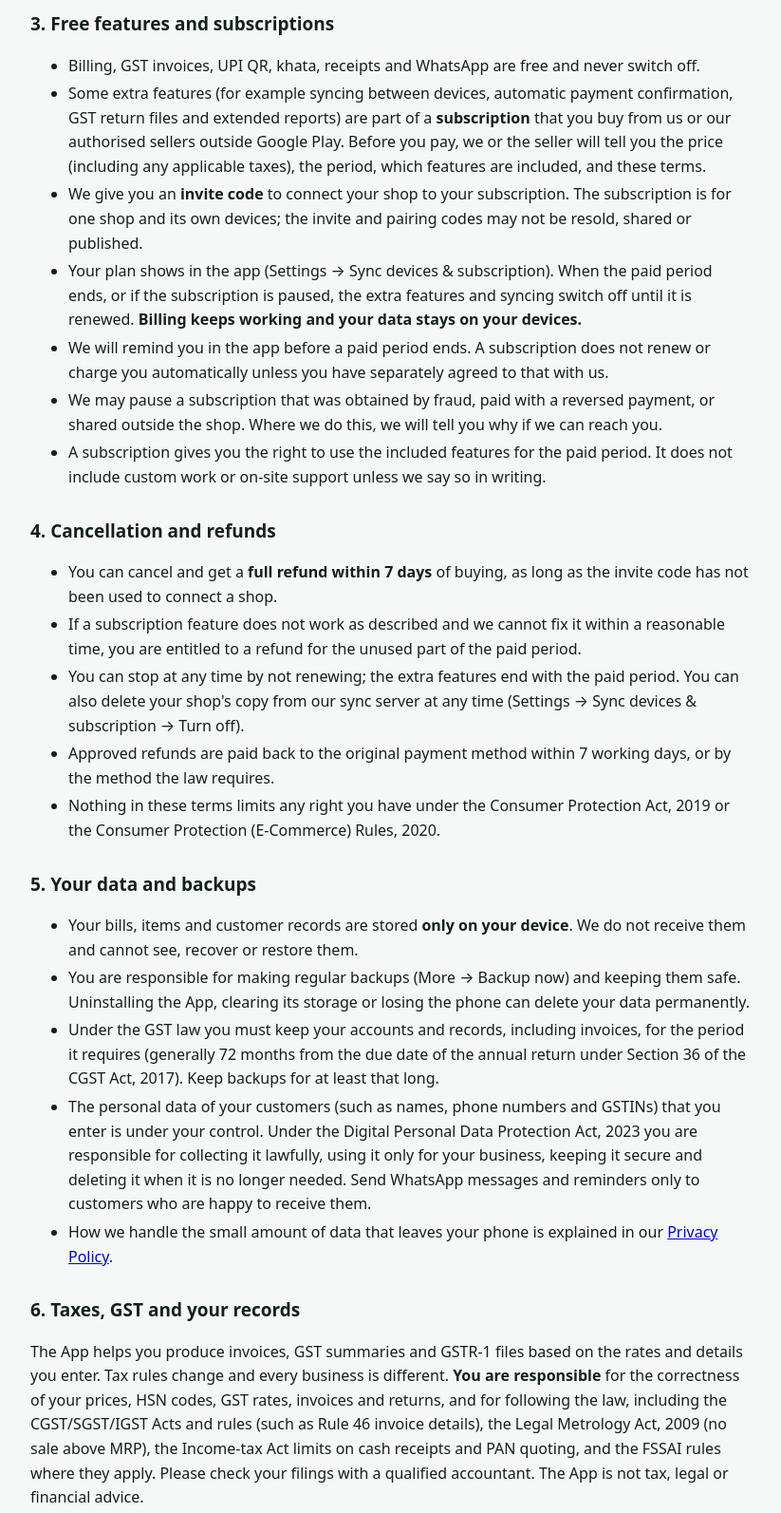
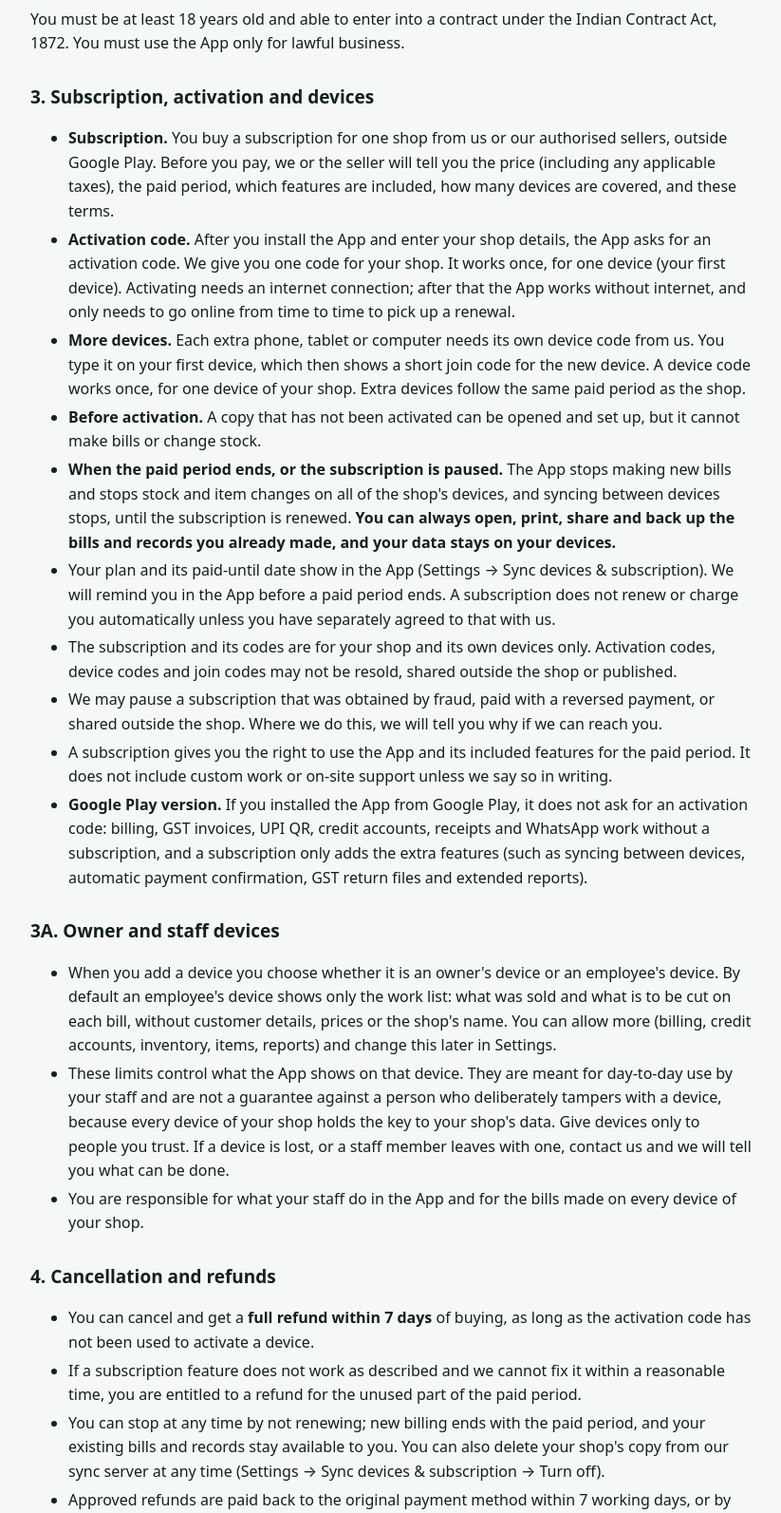
Before and after one commit to sarthakp1023-maker/atmanirbhar-licences, a plain HTML site: page terms.html in a window 1280 px wide. Shown: the part 700-2293 px from the top of the page at 95% size, without its empty margins (228-1051 px from the left). Drawn offline with Linux system fonts and the light colour scheme.

Commit message:
Terms of service: activation codes, device codes, staff devices

```diff
--- a/terms.html
+++ b/terms.html
@@ -17,10 +17,10 @@
 </head>
 <body><main>
 <h1>Terms of Service</h1>
-<p class="muted">App: <b>Atmanirbhar</b> · Provider: <b>Uncle Sam Son LLC</b> · Last updated: 24 November 2026</p>
+<p class="muted">App: <b>Atmanirbhar</b> · Provider: <b>Uncle Sam Son LLC</b> · Last updated: 26 November 2026</p>
 
 <div class="box">
-<p><b>In short:</b> The app is free to use. Your shop data stays on your phone and you are responsible for backing it up. Extra features come with a paid subscription for your shop. The app helps you make bills and GST reports, but you and your accountant are responsible for what you file. Payments go straight from your customer to you; we never touch the money. Indian law applies, and your rights under the Consumer Protection Act, 2019 are not affected.</p>
+<p><b>In short:</b> The app works with a subscription for your shop. We give you a one-time activation code for your first device; extra devices each need a device code from us. When the paid period ends, you cannot make new bills until it is renewed, but you can always open, print and back up the bills you already made. Your shop data stays on your own devices and you are responsible for backing it up. The app helps you make bills and GST reports, but you and your accountant are responsible for what you file. Payments go straight from your customer to you; we never touch the money. Indian law applies, and your rights under the Consumer Protection Act, 2019 are not affected.</p>
 </div>
 
 <h2>1. Agreement</h2>
@@ -29,33 +29,43 @@
 <h2>2. Who can use it</h2>
 <p>You must be at least 18 years old and able to enter into a contract under the Indian Contract Act, 1872. You must use the App only for lawful business.</p>
 
-<h2>3. Free features and subscriptions</h2>
+<h2>3. Subscription, activation and devices</h2>
 <ul>
-  <li>Billing, GST invoices, UPI QR, khata, receipts and WhatsApp are free and never switch off.</li>
-  <li>Some extra features (for example syncing between devices, automatic payment confirmation, GST return files and extended reports) are part of a <b>subscription</b> that you buy from us or our authorised sellers outside Google Play. Before you pay, we or the seller will tell you the price (including any applicable taxes), the period, which features are included, and these terms.</li>
-  <li>We give you an <b>invite code</b> to connect your shop to your subscription. The subscription is for one shop and its own devices; the invite and pairing codes may not be resold, shared or published.</li>
-  <li>Your plan shows in the app (Settings → Sync devices &amp; subscription). When the paid period ends, or if the subscription is paused, the extra features and syncing switch off until it is renewed. <b>Billing keeps working and your data stays on your devices.</b></li>
-  <li>We will remind you in the app before a paid period ends. A subscription does not renew or charge you automatically unless you have separately agreed to that with us.</li>
+  <li><b>Subscription.</b> You buy a subscription for one shop from us or our authorised sellers, outside Google Play. Before you pay, we or the seller will tell you the price (including any applicable taxes), the paid period, which features are included, how many devices are covered, and these terms.</li>
+  <li><b>Activation code.</b> After you install the App and enter your shop details, the App asks for an activation code. We give you one code for your shop. It works once, for one device (your first device). Activating needs an internet connection; after that the App works without internet, and only needs to go online from time to time to pick up a renewal.</li>
+  <li><b>More devices.</b> Each extra phone, tablet or computer needs its own device code from us. You type it on your first device, which then shows a short join code for the new device. A device code works once, for one device of your shop. Extra devices follow the same paid period as the shop.</li>
+  <li><b>Before activation.</b> A copy that has not been activated can be opened and set up, but it cannot make bills or change stock.</li>
+  <li><b>When the paid period ends, or the subscription is paused.</b> The App stops making new bills and stops stock and item changes on all of the shop's devices, and syncing between devices stops, until the subscription is renewed. <b>You can always open, print, share and back up the bills and records you already made, and your data stays on your devices.</b></li>
+  <li>Your plan and its paid-until date show in the App (Settings → Sync devices &amp; subscription). We will remind you in the App before a paid period ends. A subscription does not renew or charge you automatically unless you have separately agreed to that with us.</li>
+  <li>The subscription and its codes are for your shop and its own devices only. Activation codes, device codes and join codes may not be resold, shared outside the shop or published.</li>
   <li>We may pause a subscription that was obtained by fraud, paid with a reversed payment, or shared outside the shop. Where we do this, we will tell you why if we can reach you.</li>
-  <li>A subscription gives you the right to use the included features for the paid period. It does not include custom work or on-site support unless we say so in writing.</li>
+  <li>A subscription gives you the right to use the App and its included features for the paid period. It does not include custom work or on-site support unless we say so in writing.</li>
+  <li><b>Google Play version.</b> If you installed the App from Google Play, it does not ask for an activation code: billing, GST invoices, UPI QR, credit accounts, receipts and WhatsApp work without a subscription, and a subscription only adds the extra features (such as syncing between devices, automatic payment confirmation, GST return files and extended reports).</li>
+</ul>
+
+<h2>3A. Owner and staff devices</h2>
+<ul>
+  <li>When you add a device you choose whether it is an owner's device or an employee's device. By default an employee's device shows only the work list: what was sold and what is to be cut on each bill, without customer details, prices or the shop's name. You can allow more (billing, credit accounts, inventory, items, reports) and change this later in Settings.</li>
+  <li>These limits control what the App shows on that device. They are meant for day-to-day use by your staff and are not a guarantee against a person who deliberately tampers with a device, because every device of your shop holds the key to your shop's data. Give devices only to people you trust. If a device is lost, or a staff member leaves with one, contact us and we will tell you what can be done.</li>
+  <li>You are responsible for what your staff do in the App and for the bills made on every device of your shop.</li>
 </ul>
 
 <h2>4. Cancellation and refunds</h2>
 <ul>
-  <li>You can cancel and get a <b>full refund within 7 days</b> of buying, as long as the invite code has not been used to connect a shop.</li>
+  <li>You can cancel and get a <b>full refund within 7 days</b> of buying, as long as the activation code has not been used to activate a device.</li>
   <li>If a subscription feature does not work as described and we cannot fix it within a reasonable time, you are entitled to a refund for the unused part of the paid period.</li>
-  <li>You can stop at any time by not renewing; the extra features end with the paid period. You can also delete your shop's copy from our sync server at any time (Settings → Sync devices &amp; subscription → Turn off).</li>
+  <li>You can stop at any time by not renewing; new billing ends with the paid period, and your existing bills and records stay available to you. You can also delete your shop's copy from our sync server at any time (Settings → Sync devices &amp; subscription → Turn off).</li>
   <li>Approved refunds are paid back to the original payment method within 7 working days, or by the method the law requires.</li>
   <li>Nothing in these terms limits any right you have under the Consumer Protection Act, 2019 or the Consumer Protection (E-Commerce) Rules, 2020.</li>
 </ul>
 
 <h2>5. Your data and backups</h2>
 <ul>
-  <li>Your bills, items and customer records are stored <b>only on your device</b>. We do not receive them and cannot see, recover or restore them.</li>
-  <li>You are responsible for making regular backups (More → Backup now) and keeping them safe. Uninstalling the App, clearing its storage or losing the phone can delete your data permanently.</li>
+  <li>Your bills, items and customer records are stored <b>on your own devices</b>. If your shop uses more than one device, an encrypted copy is kept on our sync server so the devices can share it; it is encrypted on your devices before it is sent and <b>we cannot read it</b>. We cannot see, recover or restore your bills, items or customers.</li>
+  <li>You are responsible for making regular backups (More → Backup now) and keeping them safe. Uninstalling the App, clearing its storage or losing the device can delete your data permanently.</li>
   <li>Under the GST law you must keep your accounts and records, including invoices, for the period it requires (generally 72 months from the due date of the annual return under Section 36 of the CGST Act, 2017). Keep backups for at least that long.</li>
   <li>The personal data of your customers (such as names, phone numbers and GSTINs) that you enter is under your control. Under the Digital Personal Data Protection Act, 2023 you are responsible for collecting it lawfully, using it only for your business, keeping it secure and deleting it when it is no longer needed. Send WhatsApp messages and reminders only to customers who are happy to receive them.</li>
-  <li>How we handle the small amount of data that leaves your phone is explained in our <a href="privacy.html">Privacy Policy</a>.</li>
+  <li>How we handle the small amount of data that leaves your devices is explained in our <a href="privacy.html">Privacy Policy</a>.</li>
 </ul>
 
 <h2>6. Taxes, GST and your records</h2>
@@ -70,7 +80,7 @@
 </ul>
 
 <h2>8. Acceptable use</h2>
-<p>You must not: copy, modify, reverse-engineer or resell the App except where the law allows; bypass subscription limits or share your invite or pairing codes; use the App to make false or fake invoices, evade tax or commit fraud; or try to break into, attack or overload our services (which may also be an offence under the Information Technology Act, 2000).</p>
+<p>You must not: copy, modify, reverse-engineer or resell the App except where the law allows; bypass activation or subscription limits, or share your activation, device or join codes outside your shop; use the App to make false or fake invoices, evade tax or commit fraud; or try to break into, attack or overload our services (which may also be an offence under the Information Technology Act, 2000).</p>
 
 <h2>9. Not affiliated with the government</h2>
 <p>Atmanirbhar is an independent app. It is not made, endorsed or operated by the Government of India, any State Government, the GST Network or any government body, scheme or department.</p>
@@ -85,7 +95,7 @@
 <p>To the extent the law allows, we are not liable for indirect or consequential losses, such as lost profit, lost data, tax penalties or interest, or a missed or wrongly marked payment. Our total liability for any claim about the App is limited to the amount you paid us for your subscription in the 12 months before the claim (or ₹1,000 if you paid nothing). This does not limit liability for our fraud, gross negligence or anything else that cannot be limited under Indian law, including the Consumer Protection Act, 2019.</p>
 
 <h2>13. Ending use</h2>
-<p>You can stop using the App at any time by uninstalling it. We may pause a subscription if you seriously break these terms, after telling you and giving you a chance to fix it where that is reasonable. Sections 5, 6, 11, 12 and 15 continue after you stop using the App.</p>
+<p>You can stop using the App at any time by uninstalling it; make a backup first if you need your records. We may pause a subscription if you seriously break these terms, after telling you and giving you a chance to fix it where that is reasonable. A paused or ended subscription never removes your access to the bills and records already on your devices. Sections 5, 6, 11, 12 and 15 continue after you stop using the App.</p>
 
 <h2>14. Grievances and complaints</h2>
 <p>If you have a complaint, write to our Grievance Officer:</p>
```
